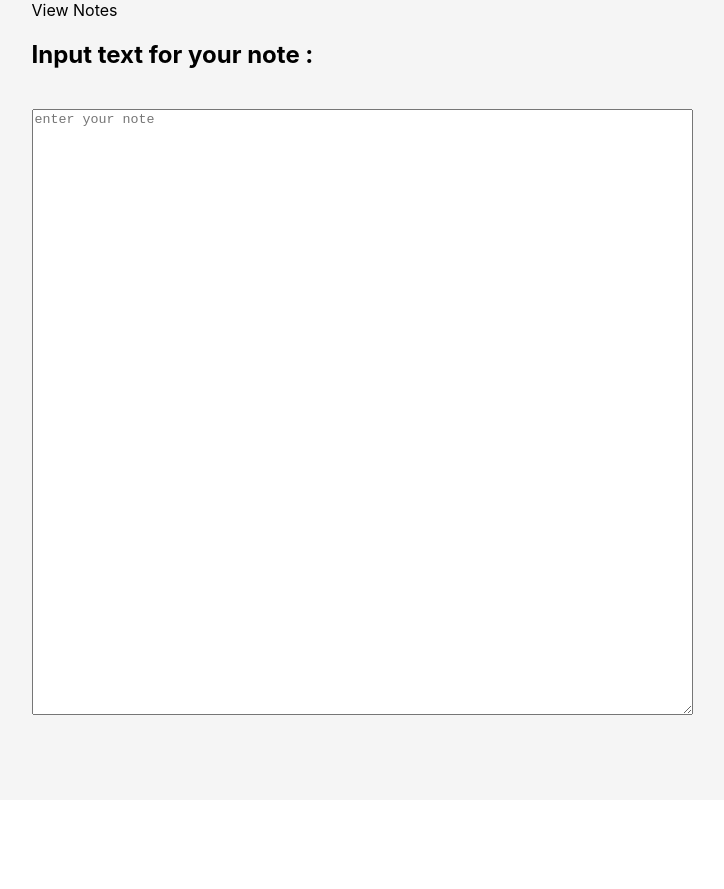
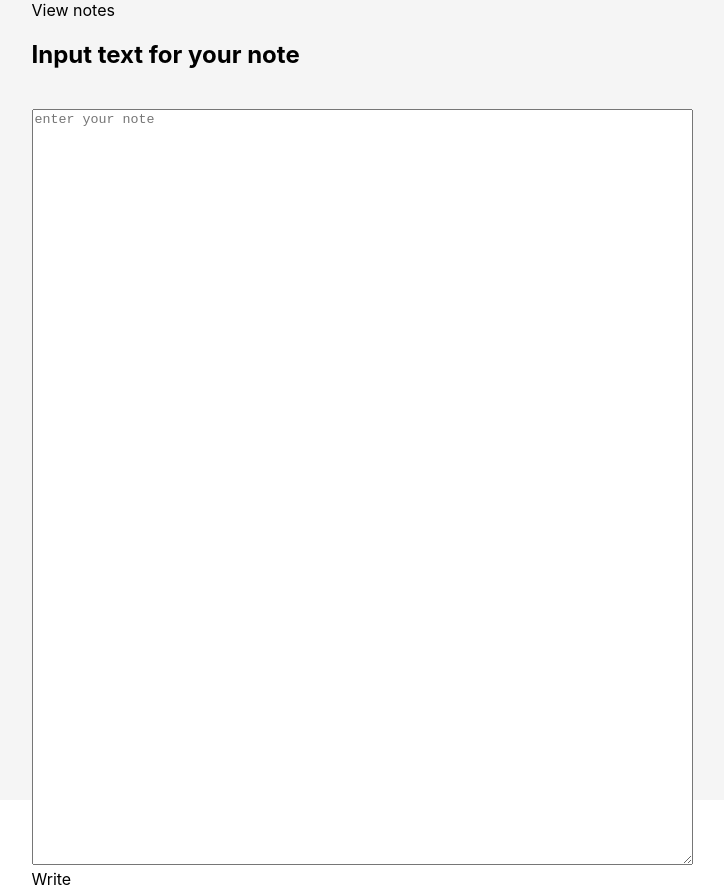
Before and after one commit to zakzc/toma_notas_front, a React (Create React App) app: page / in a window 1280 px wide. Shown: the whole page, without its empty margins (278-1002 px from the left). Before the commit the page ends 800 px from the top, so only its background shows below. Built offline with nearby package versions, Linux system fonts and the light colour scheme.

Commit message:
Add language options

```diff
--- a/package.json
+++ b/package.json
@@ -15,8 +15,11 @@
     "@types/react": "^18.0.26",
     "@types/react-dom": "^18.0.10",
     "@types/react-router-dom": "^5.3.3",
+    "i18next": "^22.4.9",
+    "i18next-browser-languagedetector": "^7.0.1",
     "react": "^18.2.0",
     "react-dom": "^18.2.0",
+    "react-i18next": "^12.1.4",
     "react-router-dom": "^6.7.0",
     "react-scripts": "5.0.1",
     "typescript": "^4.9.4",
--- a/src/pages/EntryPage.tsx
+++ b/src/pages/EntryPage.tsx
@@ -1,8 +1,11 @@
 import React, { useState } from "react";
+import { useTranslation } from "react-i18next";
+
 import "../Styles/entryPageStyle.css";
 import "../Styles/rightPanelStyle.css";
 import "../Styles/leftPanelStyle.css";
 import "../Styles/textAreaStyle.css";
+
 import ArrowBack from "@mui/icons-material/ArrowBack";
 import ArrowForward from "@mui/icons-material/ArrowForward";
 import TextArea from "./TextArea";
@@ -10,34 +13,57 @@ import LeftPanel from "./LeftPanel";
 import RightPanel from "./RightPanel";
 import Visualise from "./Visualise";
 
-export default function SidePanel(): JSX.Element {
+export default function EntryPage(): JSX.Element {
   const [isOpenLeft, setIsOpenLeft] = useState(false);
   const [isOpenRight, setIsOpenRight] = useState(false);
   // 0 for Write Mode, 1 for visualise mode
   const [appMode, setAppMode] = useState(0);
-  return (
-    <div className="entryPageStyle">
+  const { t } = useTranslation();
+
+  const LeftPanelView = () => (
     <div className="leftPanelStyle">
       <button onClick={() => setIsOpenLeft(!isOpenLeft)}>
         {appMode === 1 ? <ArrowBack /> : <></>}
       </button>
       {isOpenLeft && <LeftPanel />}
     </div>
-      <div className="textAreaStyle">
-        {appMode === 0 ? (
-          <button onClick={() => setAppMode(1)}>View Notes</button>
-        ) : (
-          <button onClick={() => setAppMode(0)}>Write</button>
-        )}
+  );
 
-        {appMode === 0 ? <TextArea /> : <Visualise />}
-      </div>
+  const RightPanelView = () => (
     <div className="rightPanelStyle">
       <button onClick={() => setIsOpenRight(!isOpenRight)}>
         {appMode === 1 ? <ArrowForward /> : <></>}
       </button>
       {isOpenRight && <RightPanel />}
     </div>
+  );
+
+  const WriteViewPanel = () => (
+    <>
+      {appMode === 0 ? (
+        <button onClick={() => setAppMode(1)}>{t("view")}</button>
+      ) : (
+        <button onClick={() => setAppMode(0)}>{t("write")}</button>
+      )}
+    </>
+  );
+
+  const ChangeLanguageSwitch = () => (
+    <>
+      {" "}
+      <button onClick={() => setAppMode(0)}>{t("write")}</button>
+    </>
+  );
+
+  return (
+    <div className="entryPageStyle">
+      <LeftPanelView />
+      <div className="textAreaStyle">
+        <WriteViewPanel />
+        {appMode === 0 ? <TextArea /> : <Visualise />}
+        <ChangeLanguageSwitch />
+      </div>
+      <RightPanelView />
     </div>
   );
 }
--- a/src/pages/TextArea.tsx
+++ b/src/pages/TextArea.tsx
@@ -1,16 +1,20 @@
 import React, { useState } from "react";
+import { useTranslation } from "react-i18next";
+
 import "../Styles/LogInPageStyle.css";
 
 export default function TextArea(): JSX.Element {
   const [inputText, setInputText] = useState("");
-  console.log("-> ", inputText);
+  const { t } = useTranslation();
+  console.log("Input: ", inputText);
+
   return (
     <div>
-      <h2>Input text for your note : </h2>
+      <h2>{t("inputText")}</h2>
       <br />
       <textarea
         name="Text Input"
-        rows={40}
+        rows={50}
         cols={80}
         placeholder="enter your note"
         onChange={(e) => setInputText(e.target.value)}
--- a/src/pages/Visualise.tsx
+++ b/src/pages/Visualise.tsx
@@ -1,10 +1,14 @@
 import React from "react";
+import { useTranslation } from "react-i18next";
+
 import "../Styles/LogInPageStyle.css";
 
 export default function Visualise(): JSX.Element {
+  const { t } = useTranslation();
+
   return (
     <div>
-      <h1>Visualise your notes </h1>
+      <h1>{t("visualise")}</h1>
     </div>
   );
 }
--- /dev/null
+++ b/src/utils/i18n.js
@@ -0,0 +1,28 @@
+import i18next from "i18next";
+import { initReactI18next } from "react-i18next";
+import LanguageDetector from "i18next-browser-languagedetector";
+
+i18next
+  .use(initReactI18next)
+  .use(LanguageDetector)
+  .init({
+    resources: {
+      en: {
+        translation: {
+          write: "Write",
+          view: "View notes",
+          visualise: "Visualise your notes",
+          inputText: "Input text for your note",
+        },
+        pt: {
+          translation: {
+            write: "Escreva",
+            view: "Visualise as notas",
+            visualise: "Visualise suas notas",
+            inputText: "Adicione texto à sua nota",
+          },
+        },
+      },
+    },
+    fallbackLng: "en",
+  });
```
Also changed, not shown: src/index.tsx (+7 -6 lines), 1 other file (tests, documents, lock files or other folders). Lines whose indentation alone changed are shown as unchanged.
